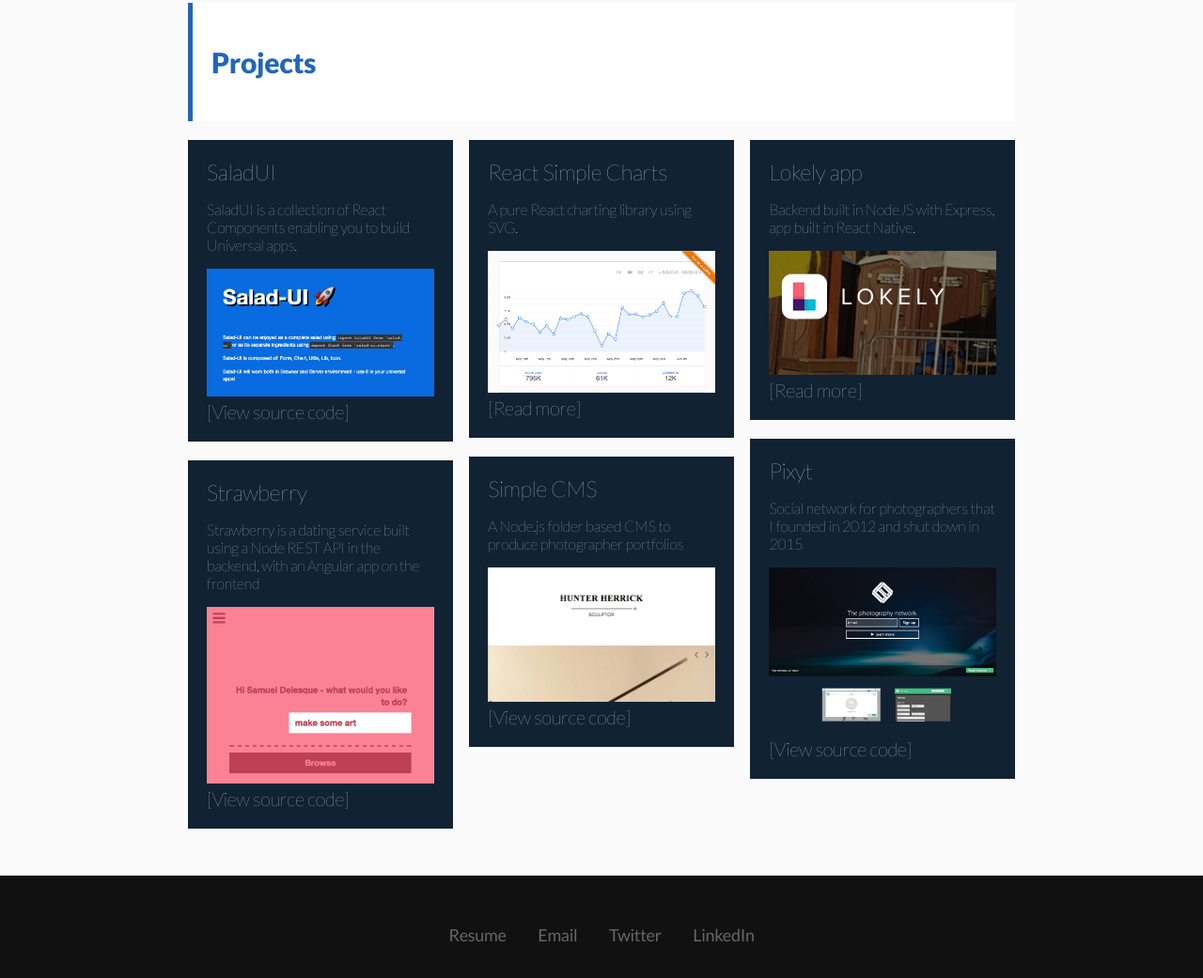
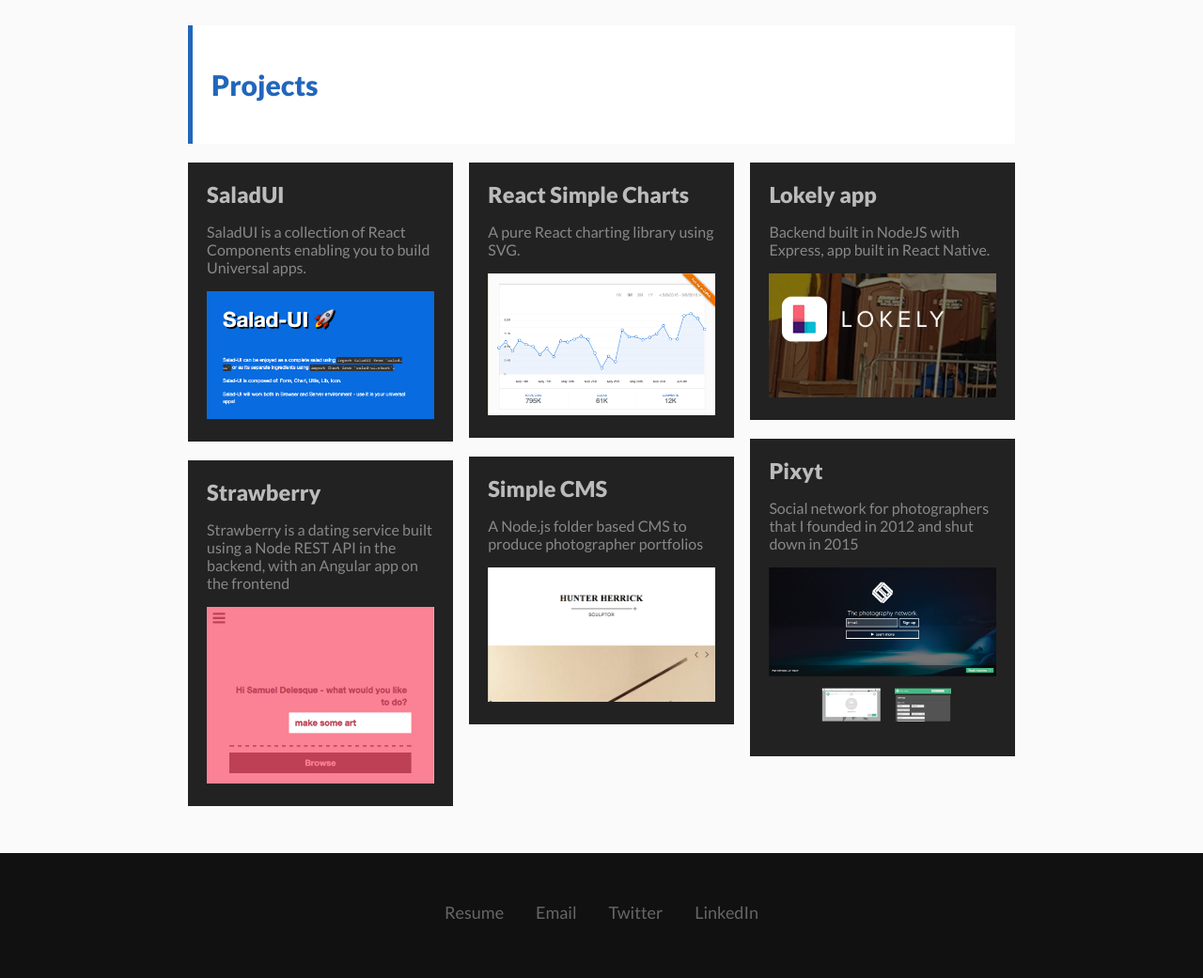
Before and after one commit to samueldelesque/samueldelesque.me, a website: page public/index.html in a window 1280 px wide. Shown: the part 1978-3019 px from the top of the page at 94% size. Drawn offline with Linux system fonts and the light colour scheme.

Commit message:
update styles

```diff
--- a/public/assets/css/index.css
+++ b/public/assets/css/index.css
@@ -23,11 +23,7 @@
   margin: 0;
   font-family: "Lato", "Helvetica Neue", Helvetica, Sans-Serif;
   font-size: 20px;
-  letter-spacing: -0.3px;
   background: #fafafa;
-  background-repeat: repeat;
-  background-position: 0 0;
-  background-attachment: fixed;
 }
 main {
   padding: 50px 0;
@@ -136,34 +132,25 @@
   color: #26b;
 }
 .project {
-  background: #123;
-  cursor: pointer;
+  background: #222;
   color: #fff;
   padding: 20px;
   margin: 20px 0 0 0;
-  -webkit-transition: all 0.2s ease-out;
-  -moz-transition: all 0.2s ease-out;
-  -o-transition: all 0.2s ease-out;
   transition: all 0.2s ease-out;
 }
 .project h3 {
   margin: 0;
-  font-weight: 100;
+  color: #bbb;
 }
 .project p {
   font-size: 16px;
-  font-weight: 100;
+  color: #888;
 }
 .project a {
-  color: #fff;
-  font-weight: 100;
+  color: #666;
 }
 .project:hover {
-  -webkit-transform: scale(1.06);
-  -moz-transform: scale(1.06);
-  -o-transform: scale(1.06);
-  -ms-transform: scale(1.06);
-  transform: scale(1.06);
+  transform: scale(1.02);
 }
 .grid {
   zoom: 1;
--- a/public/index.html
+++ b/public/index.html
@@ -89,49 +89,55 @@
 					<div class="project">
 						<h3>SaladUI</h3>
 						<p>SaladUI is a collection of React Components enabling you to build Universal apps.</p>
+						<a href="https://salad-ui.com" target="_blank">
 							<img src="assets/img/personal/salad-ui.png">
-						<a href="https://github.com/dailymotion/salad-ui" target="_blank">[View source code]</a>
+						</a>
 					</div>
 					<div class="project">
 						<h3>Strawberry</h3>
 						<p>Strawberry is a dating service built using a Node REST API in the backend, with an Angular app on the frontend </p>
+						<a href="https://github.com/samueldelesque/strawberry" target="_blank">
 							<img src="assets/img/personal/strawberry.png">
-						<a href="https://github.com/samueldelesque/strawberry" target="_blank">[View source code]</a>
+						</a>
 					</div>
 				</div>
 				<div class="col small second">
 					<div class="project">
 						<h3>React Simple Charts</h3>
 						<p>A pure React charting library using SVG.</p>
+						<a href="http://samueldelesque.github.io/react-simple-charts/" target="_blank">
 							<img src="assets/img/personal/simple-charts.png">
-						<a href="http://samueldelesque.github.io/react-simple-charts/" target="_blank">[Read more]</a>
+						</a>
 					</div>
 					<div class="project">
 						<h3>Simple CMS</h3>
 						<p>A Node.js folder based CMS to produce photographer portfolios</p>
+						<a href="https://github.com/samueldelesque/SimpleCMS" target="_blank">
 							<img src="assets/img/personal/scms.png">
-						<a href="https://github.com/samueldelesque/SimpleCMS" target="_blank">[View source code]</a>
+						</a>
 					</div>
 				</div>
 				<div class="col small third">
 					<div class="project">
 						<h3>Lokely app</h3>
 						<p>Backend built in NodeJS with Express, app built in React Native.</p>
+						<a href="http://www.lokelyapp.com/" target="_blank">
 							<img src="assets/img/personal/lokely.png">
-						<a href="http://www.lokelyapp.com/" target="_blank">[Read more]</a>
+						</a>
 					</div>
 					<div class="project">
 						<h3>Pixyt</h3>
 						<p>Social network for photographers that I founded in 2012 and shut down in 2015</p>
+						<a href="https://github.com/samueldelesque/PixytFramework" target="_blank">
 							<img src="assets/img/personal/pixyt.png">
-						<a href="https://github.com/samueldelesque/PixytFramework" target="_blank">[View source code]</a>
+						</a>
 					</div>
 				</div>
 			</div>
 		</article>
 	</main>
 	<footer>
-		<a href="/assets/pdf/resume.pdf" target="_blank">Resume</a>
+		<a href="assets/pdf/resume.pdf" target="_blank">Resume</a>
 		<a href class="mailtoemail">Email</a>
 		<a href="https://twitter.com/samueldelesque" target="blank">Twitter</a>
 		<a href="https://www.linkedin.com/in/samueldelesque" target="blank">LinkedIn</a>
```
Also changed, not shown: devop.md (added, +1 -0 lines). Lines whose indentation alone changed are shown as unchanged.
